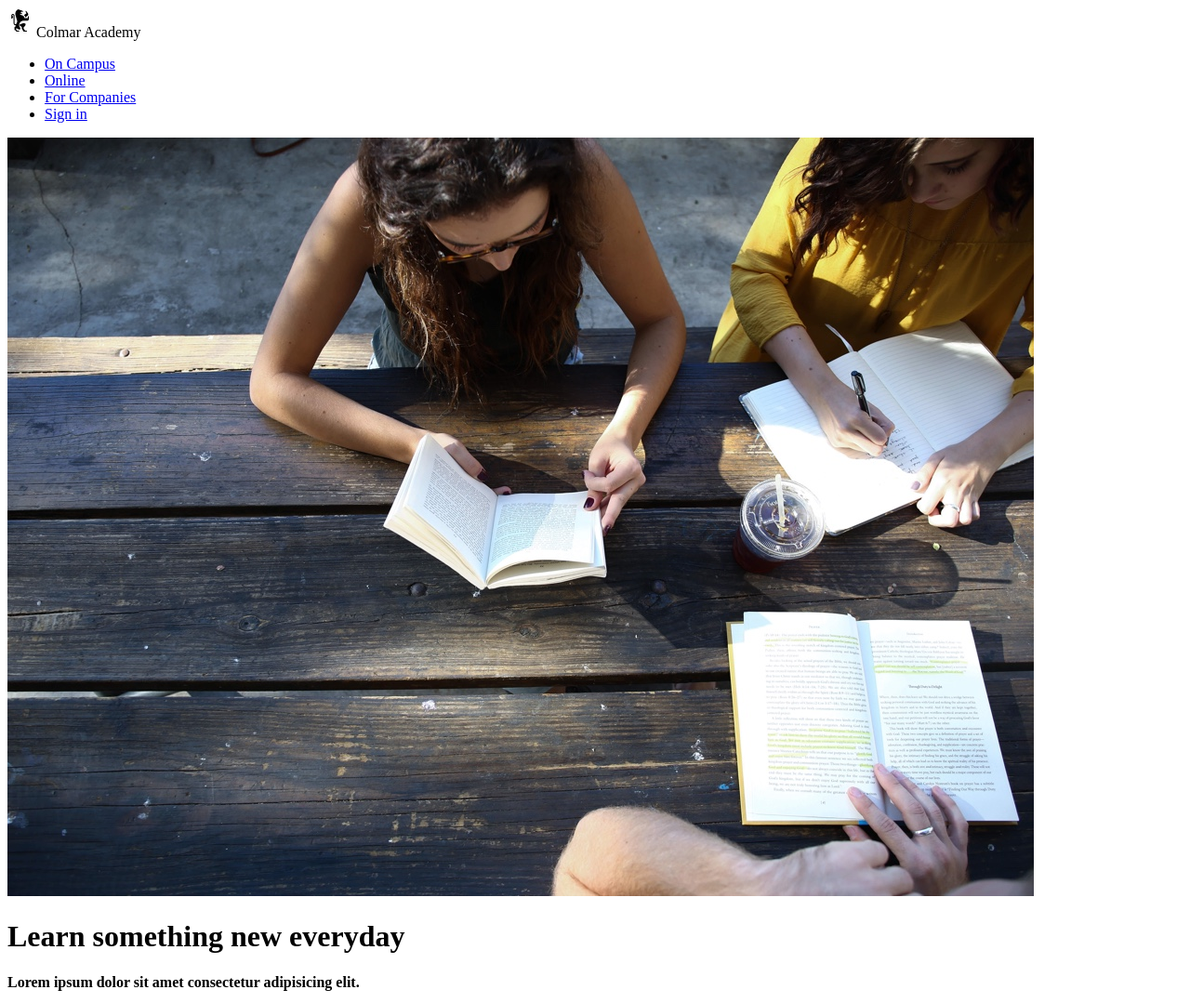
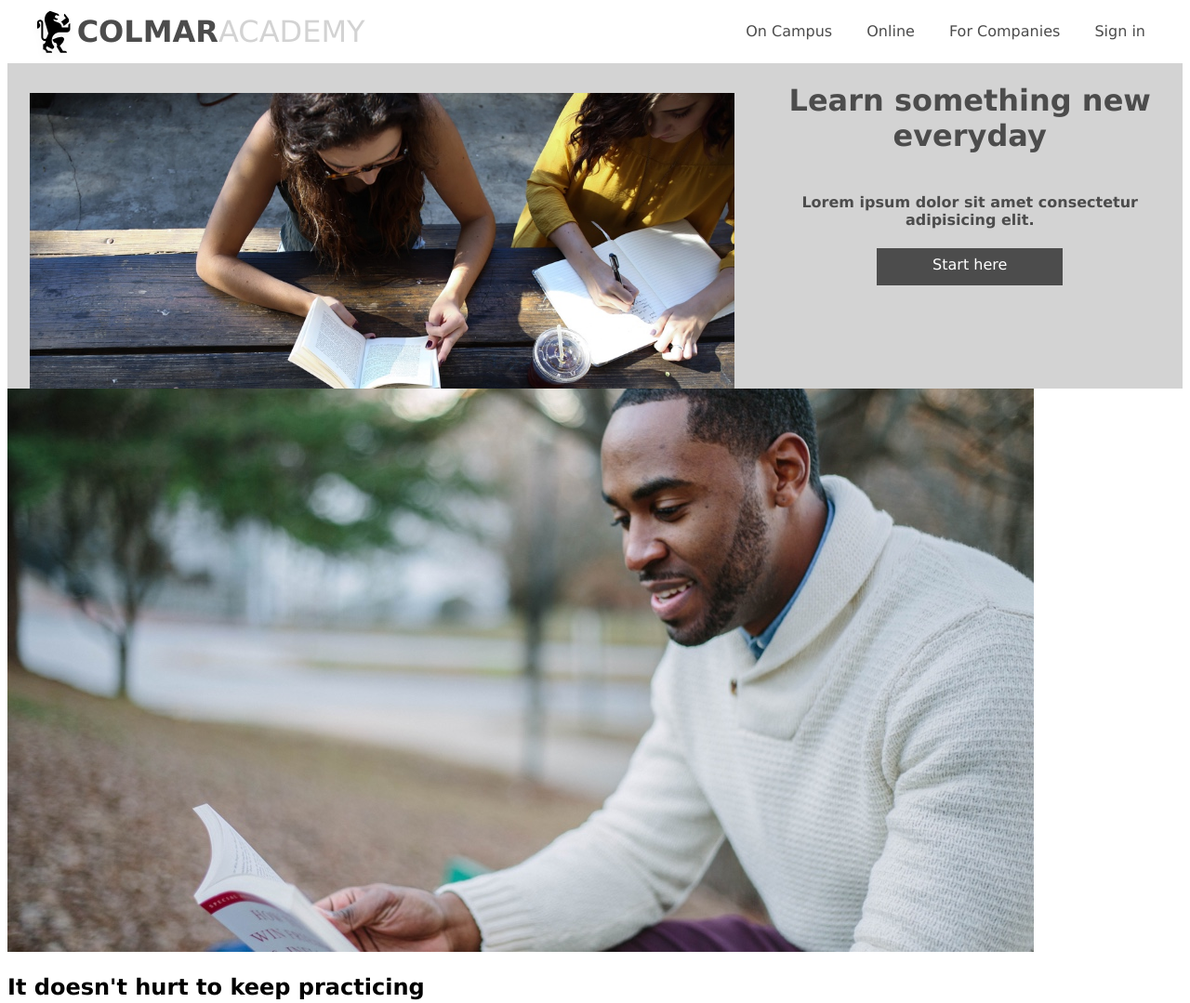
Before and after one commit to themikelopez/colmar-academy, a plain HTML site: page index.html in a window 1280 px wide. Shown: the top 1079 px of the page at 93% size. Drawn offline with Linux system fonts and the light colour scheme.

Commit message:
Desktop CSS begining

```diff
--- a/index.html
+++ b/index.html
@@ -11,8 +11,8 @@
     <body>
         <div class="main-header">
             <img src="resources/images/ic-logo.svg" alt="colmar logo">
-            <span>Colmar</span>
-            <span>Academy</span>
+            <p id="a">Colmar</p>
+            <p id="b">Academy</p>
         </div>
 
         <nav class="main-nav">
@@ -28,9 +28,11 @@
             <div class="banner-img">
                 <img src="resources/images/banner.jpg" alt="students reading together">
             </div>
-            <h1>Learn something new everyday</h1>
-            <h4>Lorem ipsum dolor sit amet consectetur adipisicing elit.</h4>
-            <a href="#">Start here</a>
+            <div class="banner-text">
+                <h1>Learn something new everyday</h1>
+                <h4>Lorem ipsum dolor sit amet consectetur adipisicing elit.</h4>
+                <a href="#">Start here</a>
+            </div>
         </div>
 
         <div class="information">
--- a/resources/css/style.css
+++ b/resources/css/style.css
@@ -0,0 +1,88 @@
+body {
+    font-family: "Verdana";
+}
+
+.main-header {
+    display: inline-flex;
+    float: left;
+    font-size: 32px;
+}
+
+.main-header img {
+    display: inline-flex;
+    min-height: 60px;
+    margin-left: 24px;
+
+}
+
+.main-header #a {
+    color: #4c4c4c;
+    font-weight: 600;
+    text-transform: uppercase;
+    max-height: 32px;
+    margin: auto;
+    padding-bottom: 15px;
+}
+
+.main-header #b {
+    color: lightgray;
+    font-weight: lighter;
+    text-transform: uppercase;
+    max-height: 32px;
+    margin: auto;
+    padding-bottom: 15px;;
+}
+
+.main-nav {
+    display: inline-flex;
+    float: right;
+    padding-right: 24px;
+}
+
+.main-nav li {
+    list-style-type: none;
+    display: inline-flex;
+    flex-direction: row;
+}
+
+.main-nav a {
+    text-decoration: none;
+    color: #4c4c4c;
+    margin: 0 16px 0 16px;
+}
+
+.banner {
+    display: inline-block;
+    flex-direction: ;
+    height: 350px;
+    width: 100%;
+    background-color: lightgrey;
+
+
+}
+
+.banner img {
+    margin: 32px 24px;
+    width: 60%;
+    float: left;
+}
+
+.banner-text {
+    color: #4c4c4c;
+    display: flex;
+    flex-direction: column;
+    text-align: center;
+}
+
+.banner a {
+
+    color: white;
+    background-color: #4c4c4c;
+    text-decoration: none;
+    display: inline-block;
+    text-align: center;
+    height: 32px;
+    width: 200px;
+    margin: auto;
+    padding-top: 8px;
+}
```
